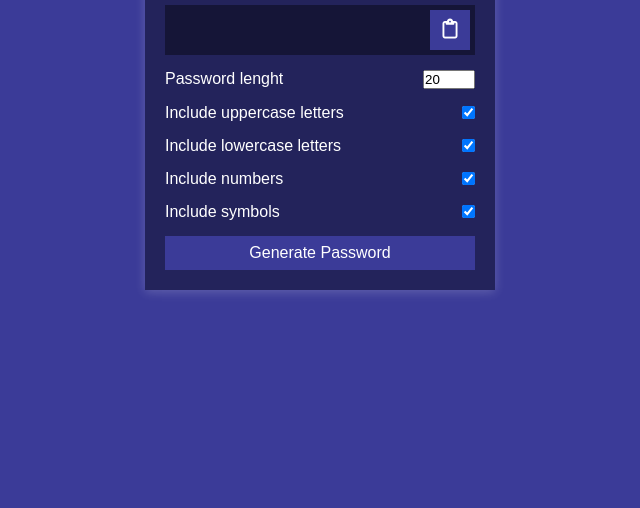
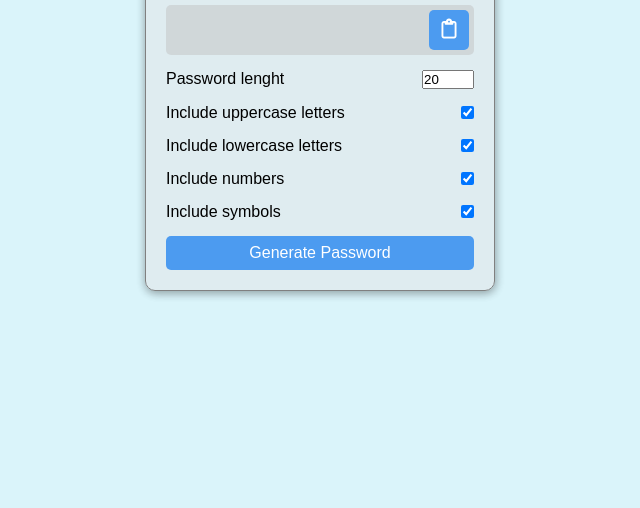
Before and after one commit to ChrisRoland/Password-Generator, a plain HTML site: page index.html in a window 1280 px wide. Shown: the part 292-800 px from the top of the page, without its empty margins (320-960 px from the left). Drawn offline with nearby package versions, Linux system fonts and the light colour scheme; a web font is replaced by a local one.

Commit message:
feat: UI update

```diff
--- a/styles.css
+++ b/styles.css
@@ -7,8 +7,8 @@
 }
 
 body {
-    background-color: #3b3b98;
-    color: white;
+    background-color: #daf4fa;
+    color: #000;
     font-family: "Muli", sans-serif;
     display: flex;
     padding: 10px;
@@ -25,15 +25,17 @@ h2 {
 }
 
 .container {
-    background-color: #23235b;
+    background-color: #e5e5e881;
+    border: solid 0.02rem #808080;
+    border-radius: 10px;
     padding: 20px;
     width: 350px;
     max-width: 100%;
-    box-shadow: 0 2px 10px rgba(255, 255, 255, 0.2);
+    box-shadow: 1px 2px 10px rgba(0, 0, 0, 0.2), 0 2px 10px rgba(0, 0, 0, 0.2);
 }
 
 .result-container {
-    background-color: #00000066;
+    background-color: #b9b7b766;
     display: flex;
     justify-content: flex-start;
     align-items: center;
@@ -43,6 +45,7 @@ h2 {
     padding: 12px 10px;
     height: 50px;
     width: 100%;
+    border-radius: 5px;
 }
 
 .result-container .btn {
@@ -52,10 +55,12 @@ h2 {
     width: 40px;
     height: 40px;
     font-size: 20px;
+    border-radius: 5px;
     transition: 0.3s ease;
 }
 .result-container .btn:hover {
-    background-color: #ffffff3f;
+    font-size: 21px;
+    background-color: #2592d2;
     transform: scale(1.05);
 }
 
@@ -64,10 +69,14 @@ h2 {
     max-width: calc(100% - 40px);
 }
 
+#length:active {
+    outline: #2592d2;
+}
+
 .btn {
     border: none;
-    background-color: #3b3b98;
-    color: #fff;
+    background-color: #4c9bf0;
+    color: white;
     font-size: 16px;
     padding: 8px 12px;
     cursor: pointer;
@@ -77,11 +86,13 @@ h2 {
 .btn-large {
     display: block;
     width: 100%;
-    transition: 0.3s ease;
+    transition: 0.4s ease;
+    border-radius: 5px;
 }
 
 .btn-large:hover {
-    background-color: #ffffff3f;
+    letter-spacing: 1px;
+    background-color: #2592d2;
     transform: scale(1.02);
 }
 
```
